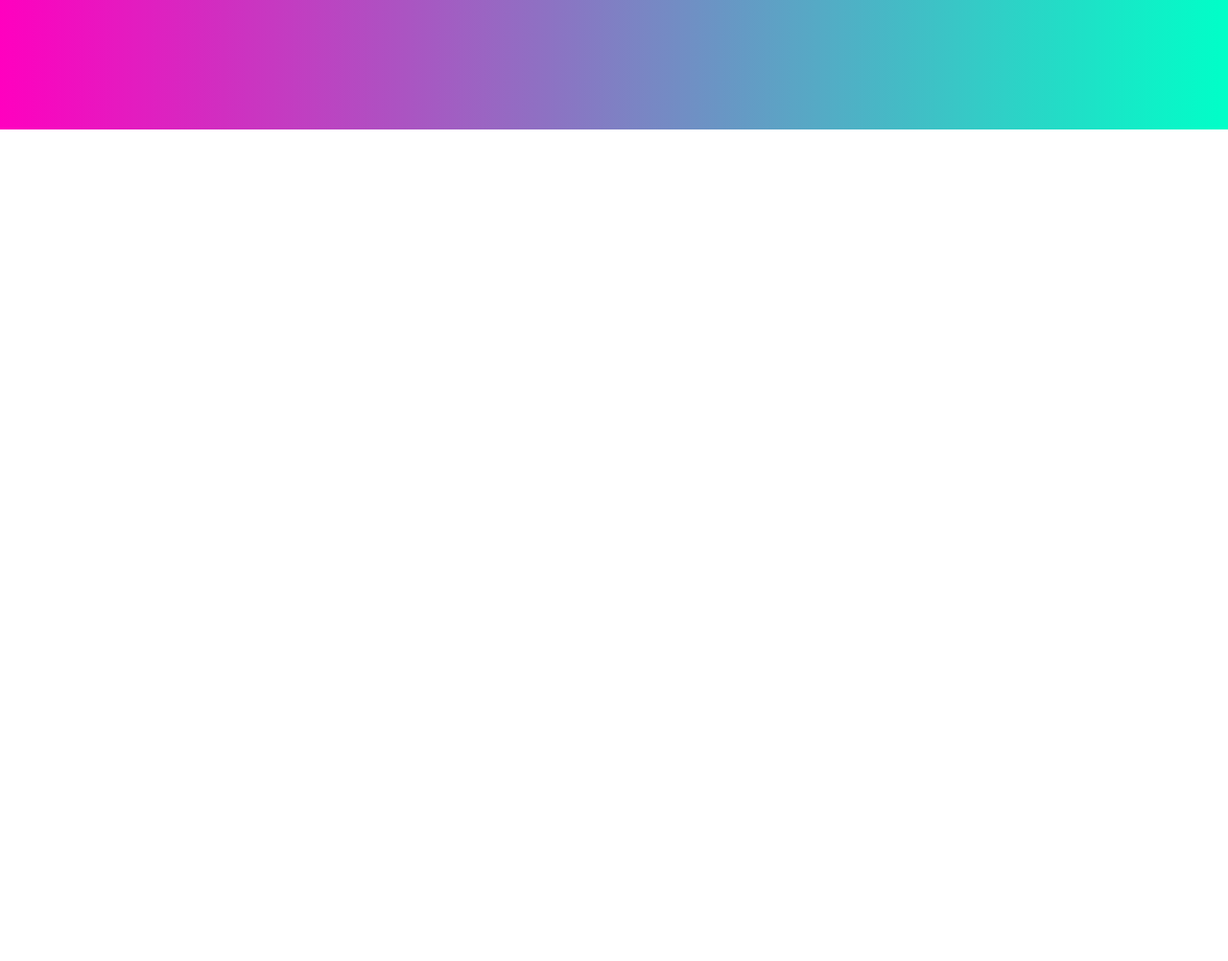
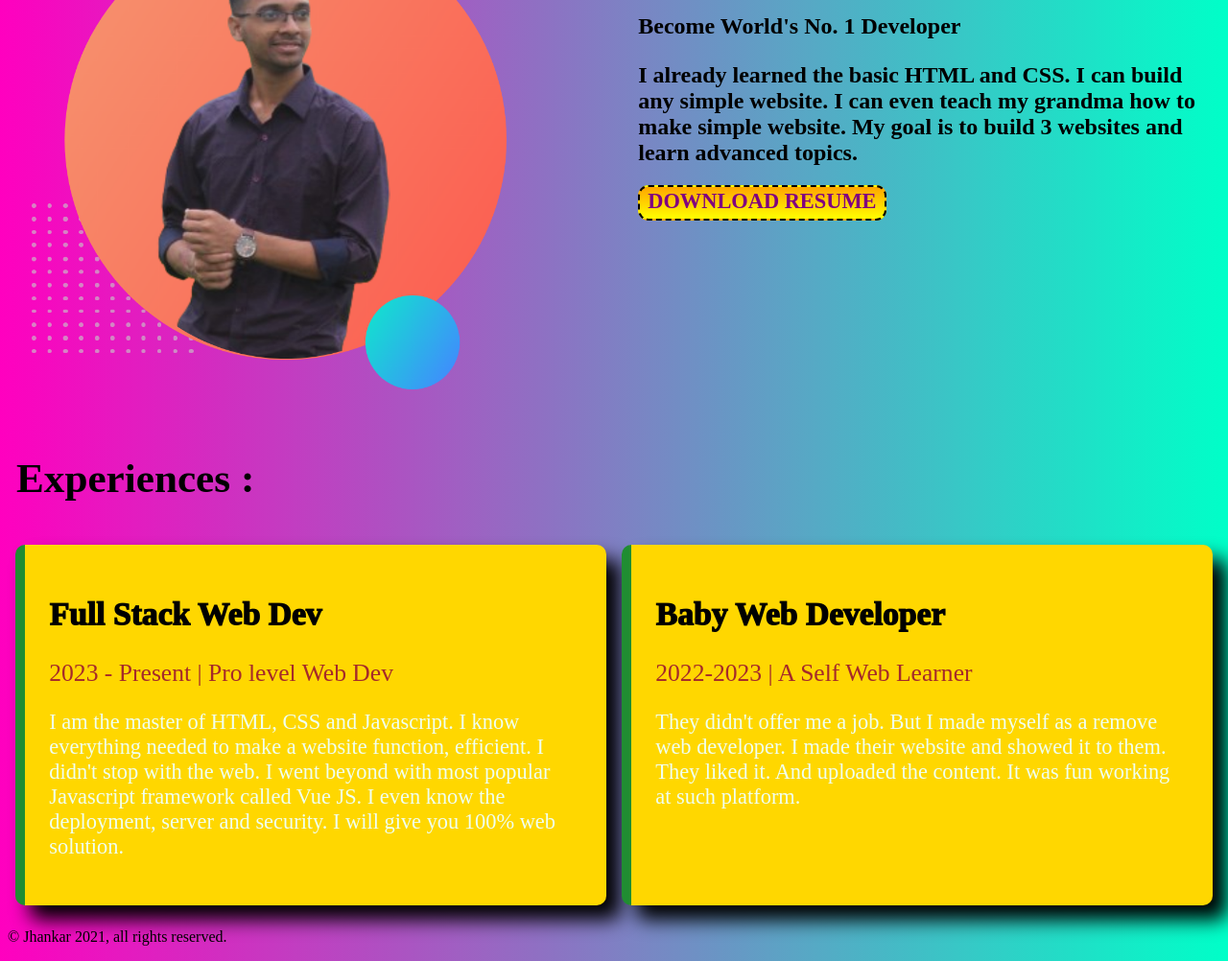
Before and after one commit to Pritom07/Simple-portfolio, a plain HTML site: page index.html in a window 1280 px wide. Shown: the part 665-1667 px from the top of the page at 96% size. Before the commit the page ends 800 px from the top, so only its background shows below. Drawn offline with Linux system fonts and the light colour scheme.

Commit message:
temporarily-finish

```diff
--- a/index.html
+++ b/index.html
@@ -12,7 +12,7 @@
   <section class="fblock">
     <div class="widthselector">
       <h1 class="wel">Welcome To...</h1>
-      <h2><span class="pr"><i><strong>PRITOM</strong></i></span> &nbsp; <em><b style="font-size: 110%;">Website</b></em>
+      <h2><span class="pr"><i><strong>PRITOM</strong></i></span> &nbsp; <em><b style="font-size: 150%;">Website</b></em>
       </h2>
       <h2>World-class professional web dev</p>
         <p class="frtext">You might saw me jumping, climbing buildings, and stopping trains. But nobody pays me a dime
@@ -22,9 +22,43 @@
         <a href="http://#" target="_blank" class="hire"> HIRE ME</a>
     </div>
     <div class="widthselector">
-      <img src="photo/bg2.png" alt="pritom's photo">
+      <img src="photo/bg2.png" alt="pritom's photo1">
+    </div>
+  </section><br>
+  <section class="fblock">
+    <div class="widthselector">
+      <img src="photo/bg-1.png" alt="pritom's photo2">
+    </div>
+    <div class="widthselector">
+      <h2 style="font-size: 220%;">BIG DREAM</h2>
+      <h3 style="font-size: 150%;">Become World's No. 1 Developer</h3>
+      <p style="font-size: 150%;">
+        <b> I already learned the basic HTML and CSS. I can build any simple website. I can even teach my grandma how to
+          make simple website. My goal is to build 3 websites and learn advanced topics.</b>
+      </p>
+      <a href="http://#" target="_blank" class="resume"><b style="font-size: 140%;">DOWNLOAD RESUME</b></a>
+    </div>
+  </section>
+  <h1 style="font-size:270%; font-weight: 110%; padding:9px">Experiences :</h1>
+  <section class="fblock">
+    <div class="widthselector shadow">
+      <h1 style="font-weight: 1000; font-size: 210%;">Full Stack Web Dev</h1>
+      <p><span class="fulclass">2023 - Present | Pro level Web Dev</span></p>
+      <p class="fblclass">I am the master of HTML, CSS and Javascript. I know everything needed to make a website
+        function, efficient. I
+        didn't stop with the web. I went beyond with most popular Javascript framework called Vue JS. I even know the
+        deployment, server and security. I will give you 100% web solution.</p>
+    </div>
+    <div class="widthselector shadow">
+      <h1 style="font-weight: 1000; font-size: 210%;">Baby Web Developer</h1>
+      <p><span class="fulclass">2022-2023 | A Self Web Learner</span></p>
+      <p class="fblclass">They didn't offer me a job. But I made myself as a remove web developer. I made their website
+        and showed it to them. They liked it. And uploaded the content. It was fun working at such platform.</p>
     </div>
   </section>
 </body>
+<footer>
+  <p>© Jhankar 2021, all rights reserved.</p>
+</footer>
 
 </html>
--- a/style.css
+++ b/style.css
@@ -1,12 +1,9 @@
 body {
     background-image: linear-gradient(to right, rgb(255, 0, 191), rgb(0, 255, 200));
-
-
 }
 
 .wel {
     font-size: 300%;
-
 }
 
 .pr {
@@ -47,3 +44,32 @@ body {
     width: 85%;
 
 }
+
+.resume {
+    text-decoration: none;
+    border: 2px dashed black;
+    color: purple;
+    border-radius: 11px;
+    padding: 8px;
+    background-image: linear-gradient(orange, yellow);
+}
+
+.fulclass {
+    color: brown;
+    font-size: 160%;
+    font-weight: 490;
+}
+
+.fblclass {
+    font-size: 140%;
+    font-weight: 350;
+    color: honeydew;
+}
+
+.shadow {
+    box-shadow: 15px 15px 20px black;
+    background-color: gold;
+    margin: 8px;
+    border-left: 10px solid rgb(32, 141, 50);
+    border-radius: 10px;
+}
```
